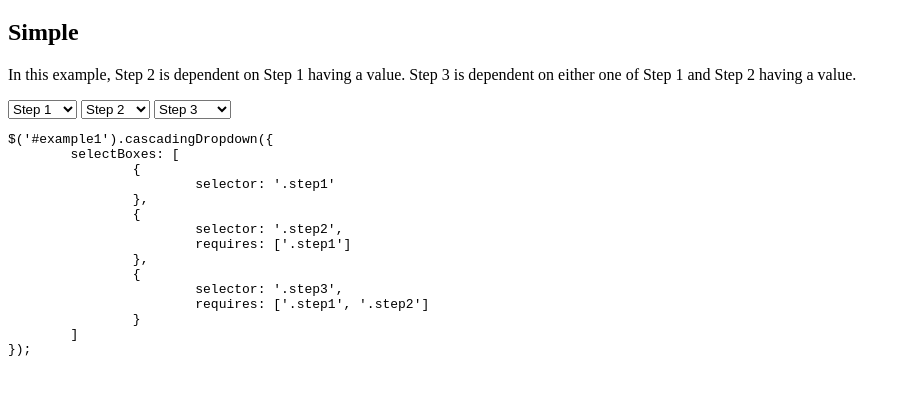
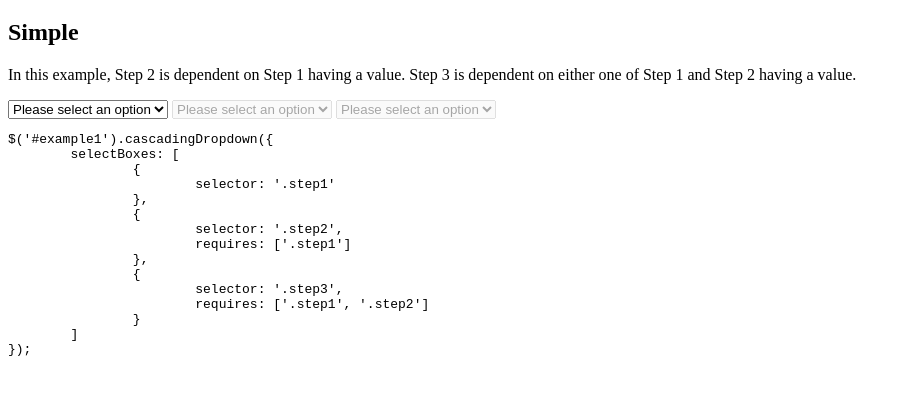
Before and after one commit to dnasir/jquery-cascading-dropdown, a plain HTML site: page index.html in a window 1280 px wide. Shown: the part 61-456 px from the top of the page, without its empty margins (0-908 px from the left). Drawn offline with nearby package versions, Linux system fonts and the light colour scheme.

Commit message:
Updated demo
Will add more examples

```diff
--- a/index.html
+++ b/index.html
@@ -17,21 +17,21 @@
 		<p>In this example, Step 2 is dependent on Step 1 having a value. Step 3 is dependent on either one of Step 1 and Step 2 having a value.</p>
 		<div id="example1">
 			<select class="step1">
-				<option value="0">Step 1</option>
+				<option value="">Please select an option</option>
 				<option>Option1</option>
 				<option>Option2</option>
 				<option>Option3</option>
 				<option>Option4</option>
 			</select>
 			<select class="step2">
-				<option value="0">Step 2</option>
+				<option value="">Please select an option</option>
 				<option>Option5</option>
 				<option>Option6</option>
 				<option>Option7</option>
 				<option>Option8</option>
 			</select>
 			<select class="step3">
-				<option value="0">Step 3</option>
+				<option value="">Please select an option</option>
 				<option>Option9</option>
 				<option>Option10</option>
 				<option>Option11</option>
```
